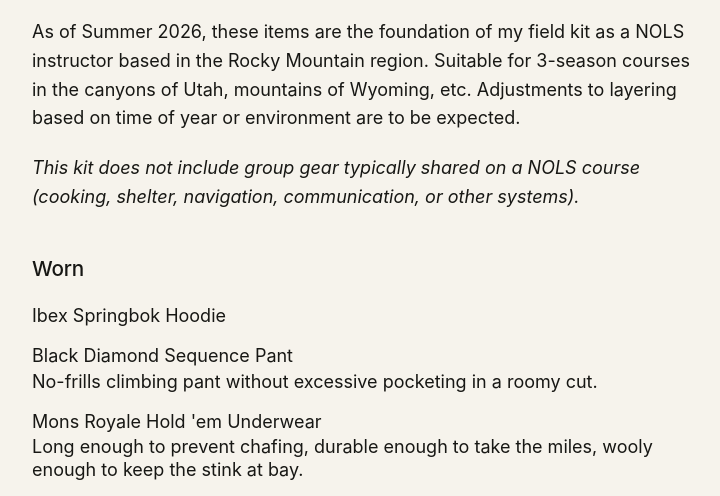
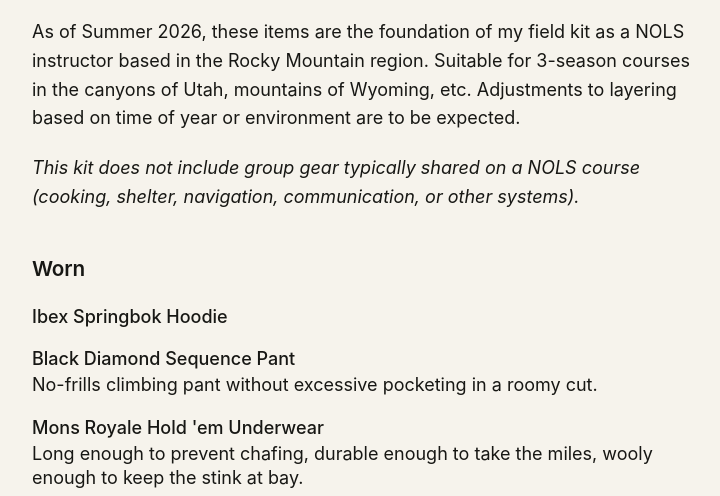
Before and after one commit to essentialsinmotion/essentials-in-motion, an Eleventy site: page src/lists/field-kit.md in a window 1280 px wide. Shown: the part 300-796 px from the top of the page, without its empty margins (230-950 px from the left). Built offline with nearby package versions, Linux system fonts and the light colour scheme; Eleventy itself is replaced by a stand-in of ours; files that its build step writes are made by us from their sources.

Commit message:
Adjust styles for list headings and paragraphs
Updated font weights and line heights for headings and paragraphs in the list.

```diff
--- a/src/styles.css
+++ b/src/styles.css
@@ -130,27 +130,32 @@
   margin-top: 2.5rem;
   margin-bottom: 1.25rem;
   font-size: 1.15rem;
-  font-weight: 500;
+  font-weight: 600;
   line-height: 1.25;
   letter-spacing: -0.01em;
   text-transform: none;
 }
 
 .list h4 {
-  margin: 1rem 0 0 0;
-  padding: 0;
+  margin: 1rem 0 0;
   font-family: inherit;
   font-size: 1rem;
-  font-weight: 400;
-  line-height: 1.25;
+  font-weight: 450;
+  line-height: 1.35;
   letter-spacing: 0;
   text-transform: none;
 }
 
 .list h4 + p {
-  margin: 0.15rem 0 0 0;
-  padding: 0;
-  line-height: 1.25;
+  margin: 0.1rem 0 0.6rem;
+  font-size: 1rem;
+  font-weight: 400;
+  line-height: 1.35;
+}
+
+/* Give an item note breathing room after its use count */
+.list h4 + p + p {
+  margin-top: 0.65rem;
 }
 
     footer {
```
